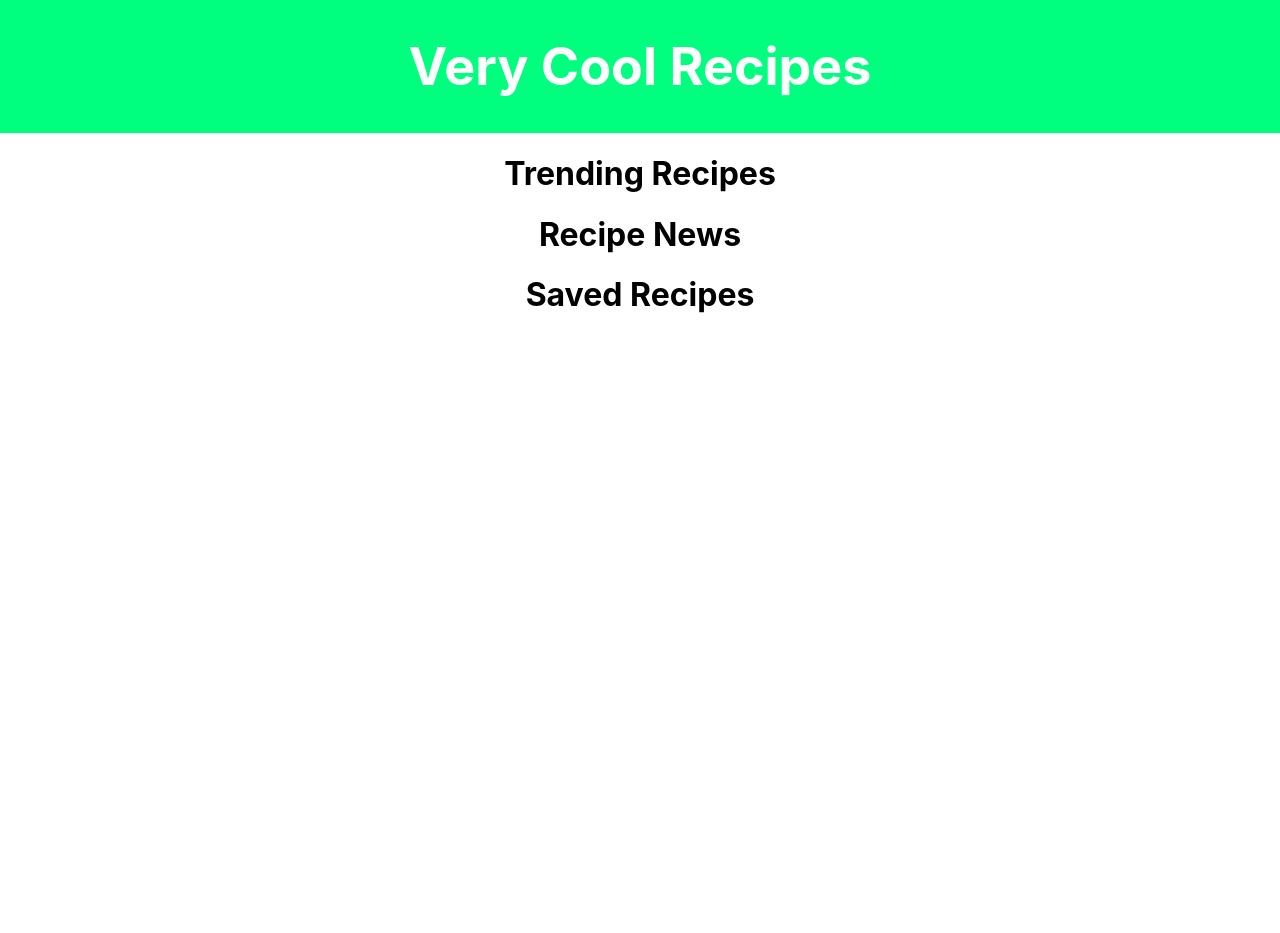
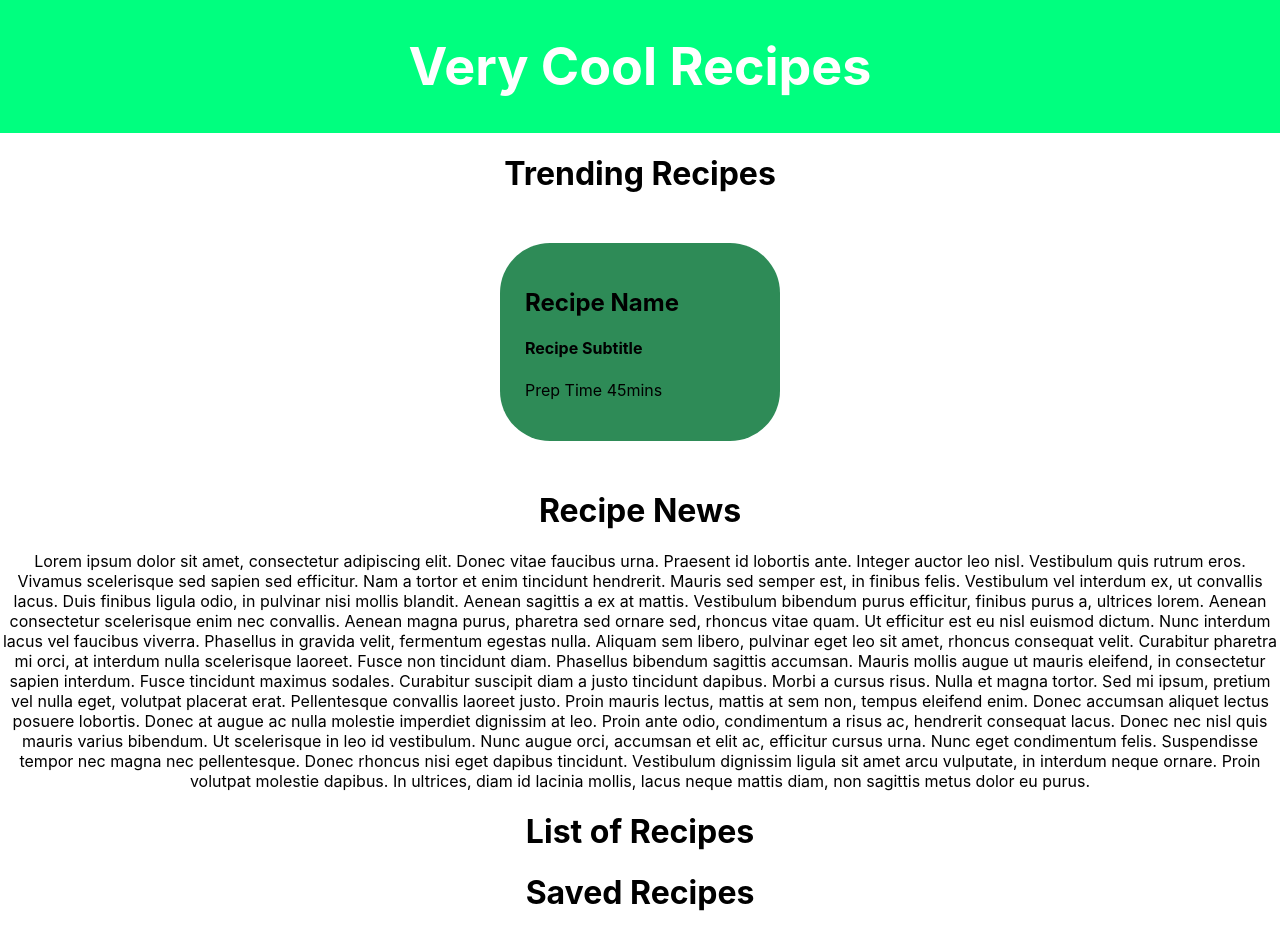
Before and after one commit to Isaak-pixel/mult214-a3, a React (Create React App) app: page / in a window 1280 px wide. Before the commit the page ends 800 px from the top, so only its background shows below. Built offline with nearby package versions, Linux system fonts and the light colour scheme.

Commit message:
Added basic lorem and filler text.

```diff
--- a/src/App.js
+++ b/src/App.js
@@ -1,7 +1,9 @@
-import logo from './logo.svg';
 import './App.css';
+import React, { useState } from 'react';
 
 function App() {
+
+
   return (
     <div className="App">
       <header className="App-header">
@@ -10,7 +12,36 @@ function App() {
 
       <h1>Trending Recipes</h1>
 
+      <div className="recipe">
+        <h2>Recipe Name</h2>
+        <h4>Recipe Subtitle</h4>
+        <p>Prep Time 45mins</p>
+      </div>
+
       <h1>Recipe News</h1>
+
+      <p>Lorem ipsum dolor sit amet, consectetur adipiscing elit. Donec vitae faucibus urna. Praesent id lobortis ante.
+      Integer auctor leo nisl. Vestibulum quis rutrum eros. Vivamus scelerisque sed sapien sed efficitur. Nam a tortor
+      et enim tincidunt hendrerit. Mauris sed semper est, in finibus felis. Vestibulum vel interdum ex, ut convallis
+      lacus. Duis finibus ligula odio, in pulvinar nisi mollis blandit. Aenean sagittis a ex at mattis.
+      Vestibulum bibendum purus efficitur, finibus purus a, ultrices lorem. Aenean consectetur scelerisque enim nec
+      convallis. Aenean magna purus, pharetra sed ornare sed, rhoncus vitae quam. Ut efficitur est eu nisl euismod
+      dictum. Nunc interdum lacus vel faucibus viverra. Phasellus in gravida velit, fermentum egestas nulla. Aliquam
+      sem libero, pulvinar eget leo sit amet, rhoncus consequat velit. Curabitur pharetra mi orci, at interdum nulla
+      scelerisque laoreet. Fusce non tincidunt diam.
+      Phasellus bibendum sagittis accumsan. Mauris mollis augue ut mauris eleifend, in consectetur sapien interdum.
+      Fusce tincidunt maximus sodales. Curabitur suscipit diam a justo tincidunt dapibus. Morbi a cursus risus. Nulla
+      et magna tortor. Sed mi ipsum, pretium vel nulla eget, volutpat placerat erat.
+
+      Pellentesque convallis laoreet justo. Proin mauris lectus, mattis at sem non, tempus eleifend enim. Donec accumsan
+      aliquet lectus posuere lobortis. Donec at augue ac nulla molestie imperdiet dignissim at leo. Proin ante odio,
+      condimentum a risus ac, hendrerit consequat lacus. Donec nec nisl quis mauris varius bibendum. Ut scelerisque in leo id
+      vestibulum. Nunc augue orci, accumsan et elit ac, efficitur cursus urna. Nunc eget condimentum felis. Suspendisse tempor
+      nec magna nec pellentesque. Donec rhoncus nisi eget dapibus tincidunt. Vestibulum dignissim ligula sit amet arcu vulputate,
+      in interdum neque ornare. Proin volutpat molestie dapibus. In ultrices, diam id lacinia mollis, lacus neque mattis diam,
+      non sagittis metus dolor eu purus.</p>
+
+      <h1>List of Recipes</h1>
 
       <h1>Saved Recipes</h1>
     </div>
```
